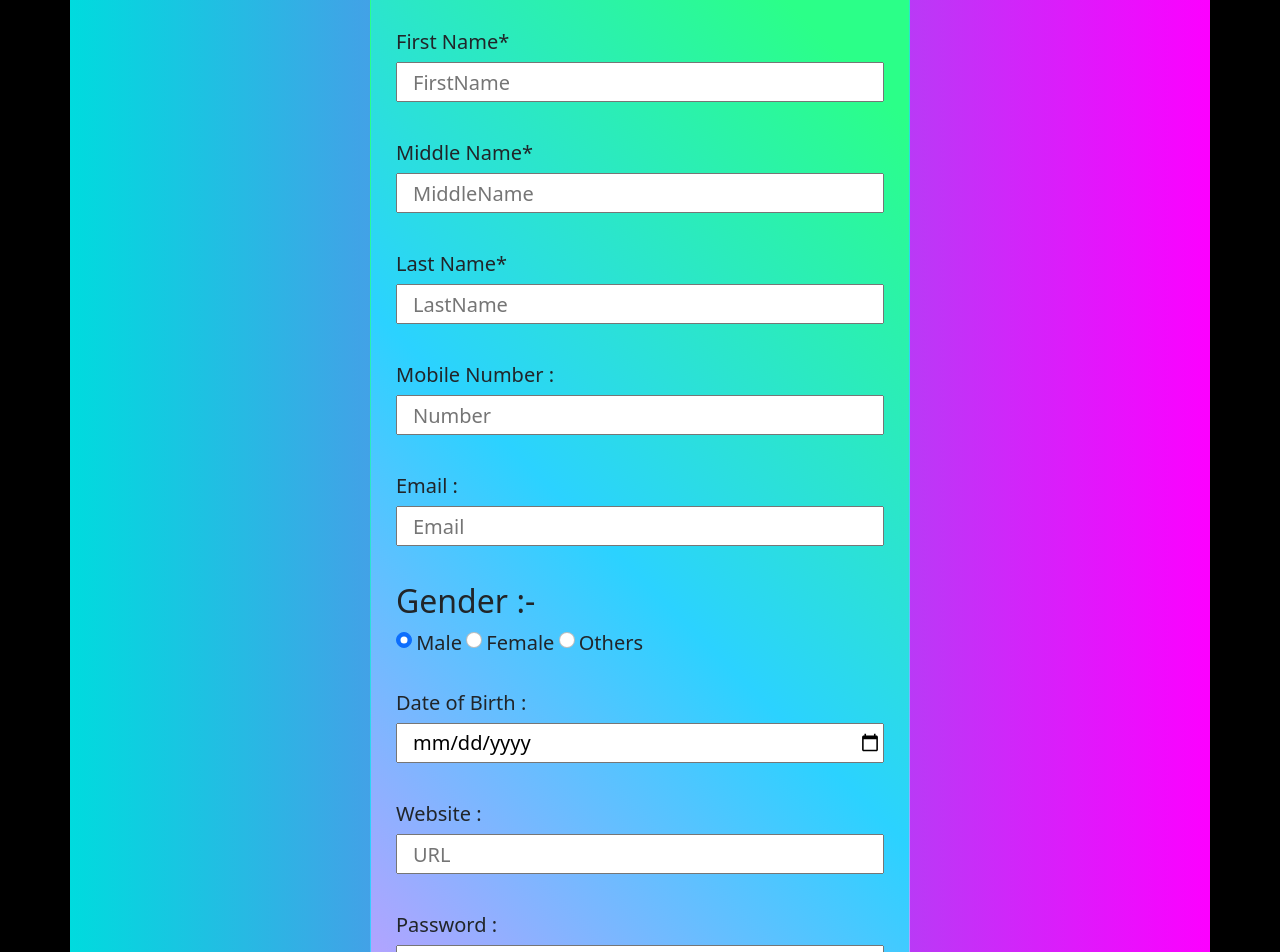
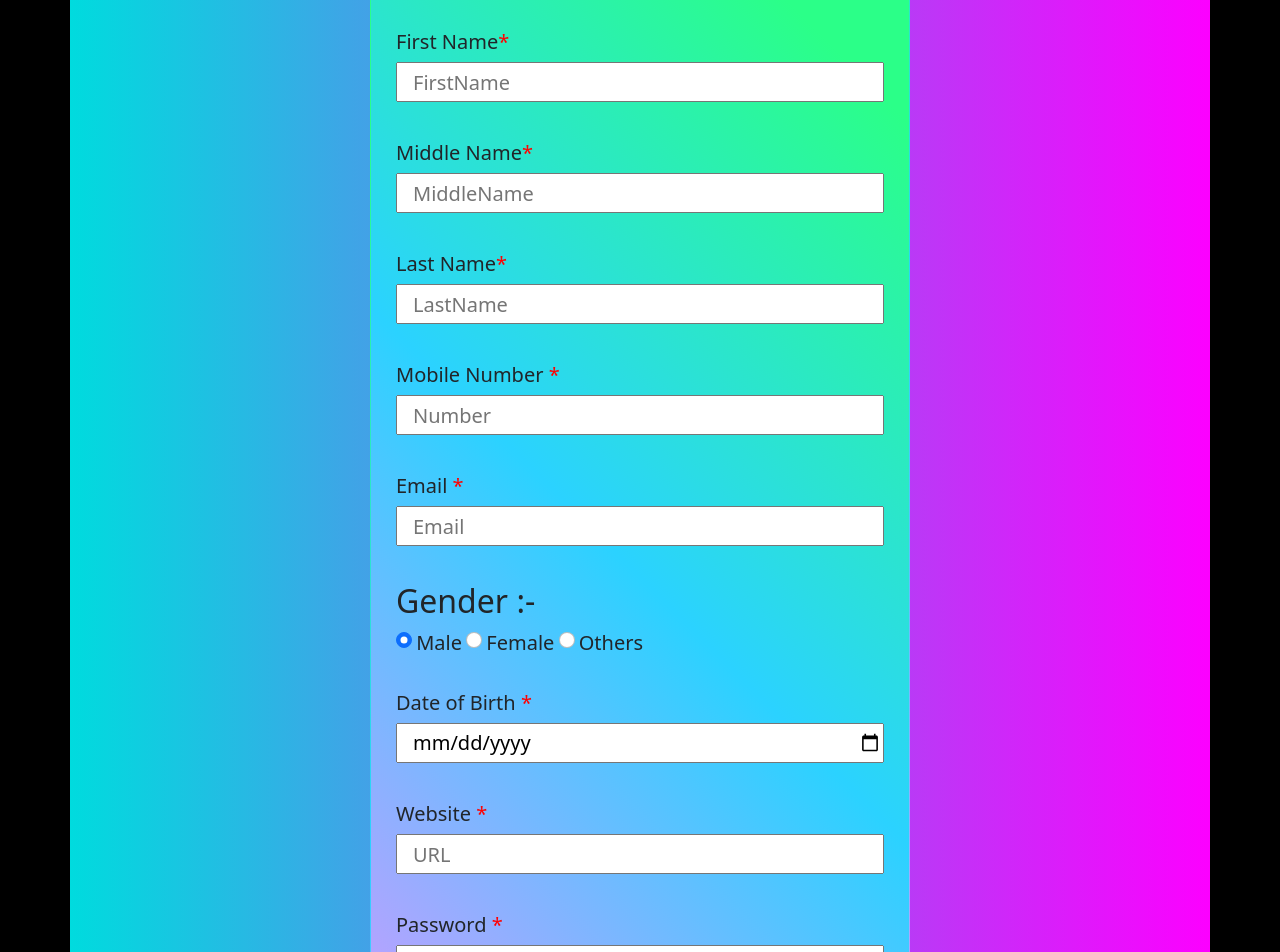
Before and after one commit to jassirahmed/js-input-validation, a plain HTML site: page index.html in a window 1280 px wide. Shown: the part 100-1052 px from the top of the page. Drawn offline with Linux system fonts and the light colour scheme.

Commit message:
style added

```diff
--- a/index.html
+++ b/index.html
@@ -162,6 +162,10 @@
             margin: 10px 0px 0px 6px;
         }
 
+        .redstar {
+            color: red;
+        }
+
         @media (max-width:550px) {
             main {
                 width: 100%;
@@ -176,29 +180,29 @@
             <form onsubmit="return result(event)" id="none">
                 <h1 class="text-light text-center">Validation Form</h1>
                 <div class="input">
-                    <label for="fname">First Name<span>*</span></label>
+                    <label for="fname">First Name<span class="redstar">*</span></label>
                     <input type="text" placeholder="FirstName" maxlength="15" id="fname">
                     <p id="errorforfname"></p>
                 </div>
                 <div class="input">
-                    <label for="mname">Middle Name<span>*</span></label>
+                    <label for="mname">Middle Name<span class="redstar">*</span></label>
                     <input type="text" placeholder="MiddleName" maxlength="15" id="mname">
                     <p id="errorformname"></p>
                 </div>
                 <div class="input">
-                    <label for="lname" class="forlname">Last Name<span>*</span></label>
+                    <label for="lname" class="forlname">Last Name<span class="redstar">*</span></label>
                     <input type="text" placeholder="LastName" maxlength="15" id="lname">
                     <p id="errorforlname"></p>
                 </div>
                 <div class="input">
-                    <label for="number">Mobile Number :</label>
+                    <label for="number">Mobile Number <span class="redstar">*</span></label>
                     <input type="number" placeholder="Number" id="number"
                         oninput="javascript: if (this.value.length > this.maxLength) this.value = this.value.slice(0, this.maxLength);"
                         maxlength="10">
                     <p id="errorfornumber"></p>
                 </div>
                 <div class="input">
-                    <label for="email">Email :</label>
+                    <label for="email">Email <span class="redstar">*</span></label>
                     <input type="email" placeholder="Email" id="email">
                     <p id="errorforemail"></p>
                 </div>
@@ -213,22 +217,22 @@
                 </div>
 
                 <div class="input">
-                    <label for="dob" class="forblock">Date of Birth :</label>
+                    <label for="dob" class="forblock">Date of Birth <span class="redstar">*</span></label>
                     <input type="date" placeholder="Date Of Birth" id="dob">
                     <p id="errorfordob"></p>
                 </div>
                 <div class="input">
-                    <label for="website">Website :</label>
+                    <label for="website">Website <span class="redstar">*</span></label>
                     <input type="url" placeholder="URL" id="website">
                     <p id="errorforwebsite"></p>
                 </div>
                 <div class="input">
-                    <label for="password">Password :</label>
+                    <label for="password">Password <span class="redstar">*</span></label>
                     <input type="password" placeholder="Password" id="password" maxlength="15">
                     <p id="errorforpassword"></p>
                 </div>
                 <div class="input">
-                    <label for="confirmpassword">Confirm Password :</label>
+                    <label for="confirmpassword">Confirm Password <span class="redstar">*</span></label>
                     <input type="password" placeholder="Confirm Password" id="confirmpassword" maxlength="15">
                     <p id="errorforconfirmpassword"></p>
                 </div>
```
